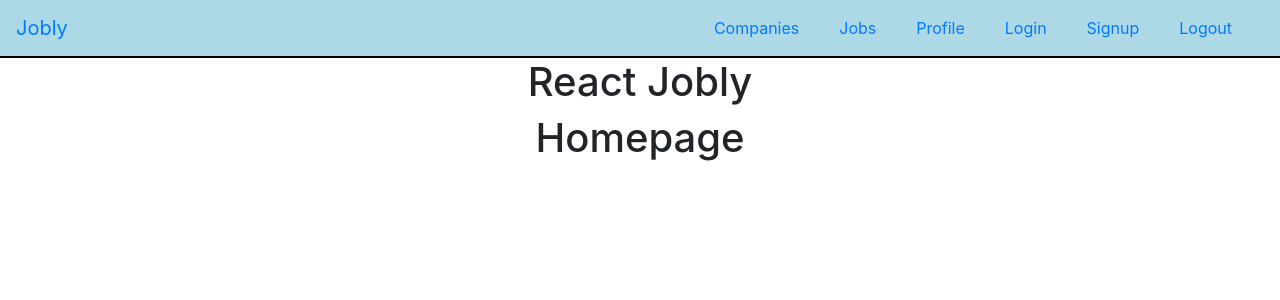
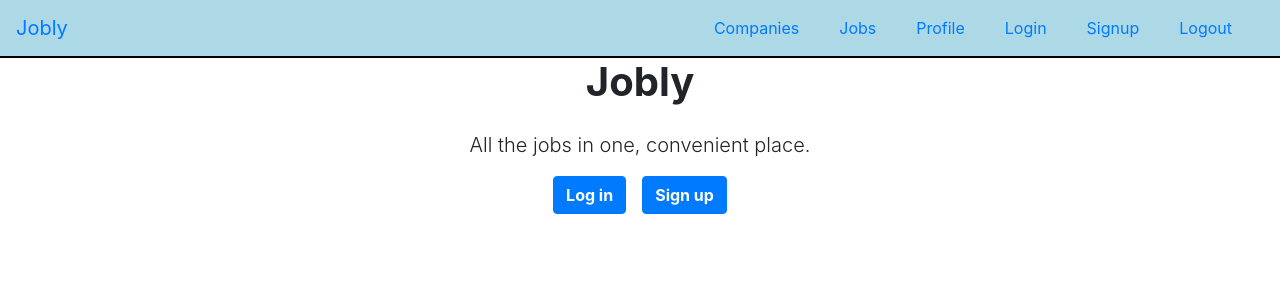
Before and after one commit to Keparoo/React-Jobly, a React (Create React App) app: page / in a window 1280 px wide. Shown: the top 300 px of the page. Built offline with nearby package versions, Linux system fonts and the light colour scheme.

Commit message:
Get basic homepage setup

```diff
--- a/src/App.js
+++ b/src/App.js
@@ -9,7 +9,6 @@ function App() {
 		<BrowserRouter>
 			<div className="App">
 				<Navbar />
-				<h1>React Jobly</h1>
 				<Routes />
 			</div>
 		</BrowserRouter>
--- a/src/homepage/Homepage.js
+++ b/src/homepage/Homepage.js
@@ -1,10 +1,22 @@
 import React from 'react';
+import { Link } from 'react-router-dom';
 import './Homepage.css';
 
 const Homepage = () => {
 	return (
 		<div className="Homepage">
-			<h1>Homepage</h1>
+			<div className="container text-center">
+				<h1 className="mb-4 font-weight-bold">Jobly</h1>
+				<p className="lead">All the jobs in one, convenient place.</p>
+				<p>
+					<Link className="btn btn-primary font-weight-bold mr-3" to="/login">
+						Log in
+					</Link>
+					<Link className="btn btn-primary font-weight-bold" to="/signup">
+						Sign up
+					</Link>
+				</p>
+			</div>
 		</div>
 	);
 };
```
